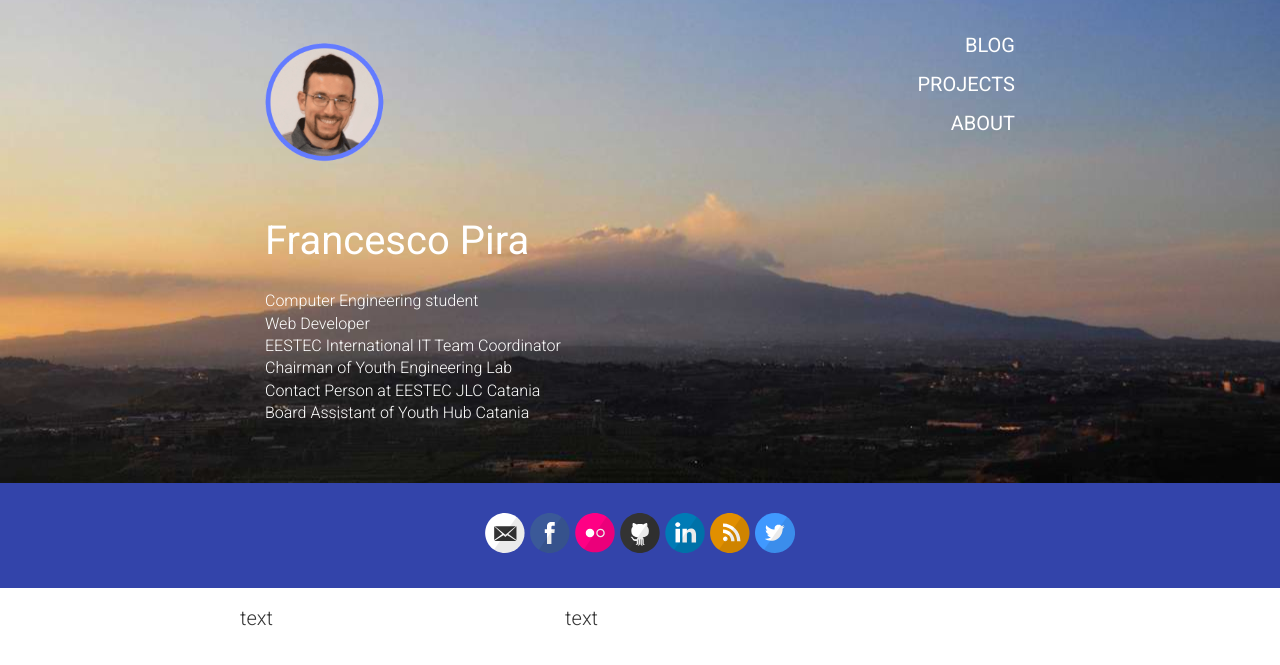
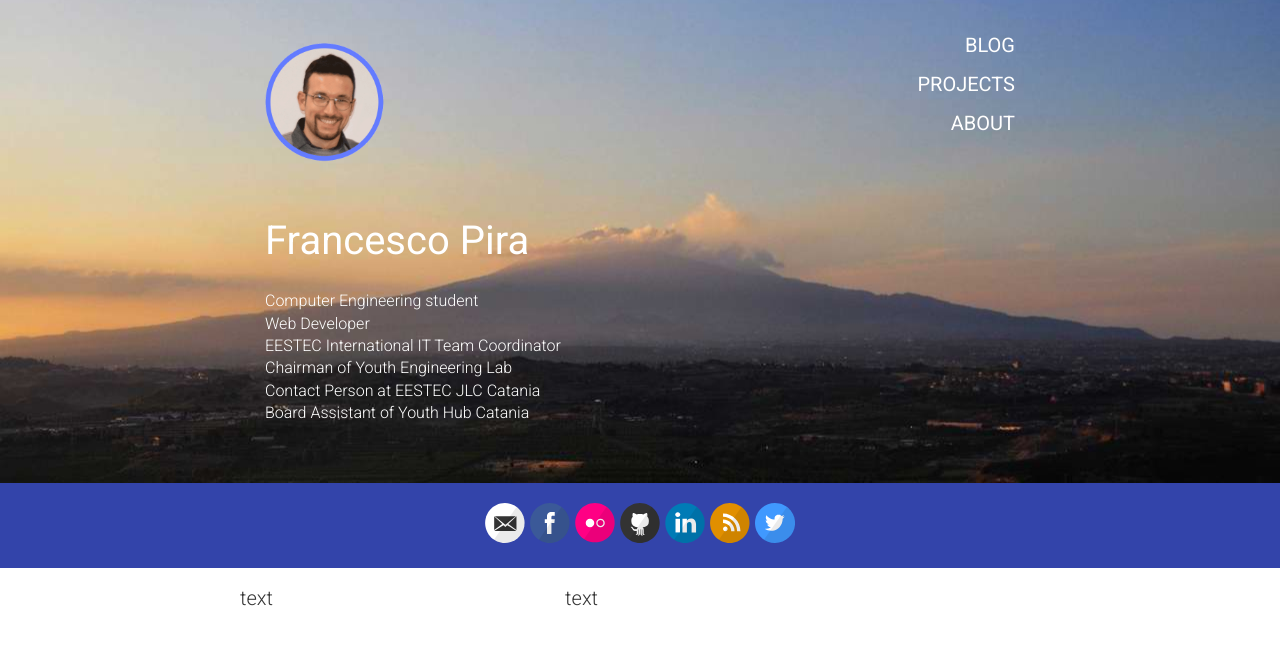
Before and after one commit to pirafrank/Jekyll-Blue, a Jekyll site: the page built from index.html, in a window 1280 px wide. Shown: the top 665 px of the page. Built offline with Jekyll 4.4.1, drawn with Linux system fonts in a browser that asks for light colours; Markdown is read by kramdown in place of the engine named in the settings.

Commit message:
fix social div padding on desktop

```diff
--- a/css/home.scss
+++ b/css/home.scss
@@ -70,8 +70,11 @@ h1 {
 }
 
 .social {
-  padding-top: 10px;
-  padding-bottom: 10px;
+
+  @include mobile {
+    padding-top: 10px;
+    padding-bottom: 10px;
+  }
 }
 
 .nav-links.nav-links-alt {
```
